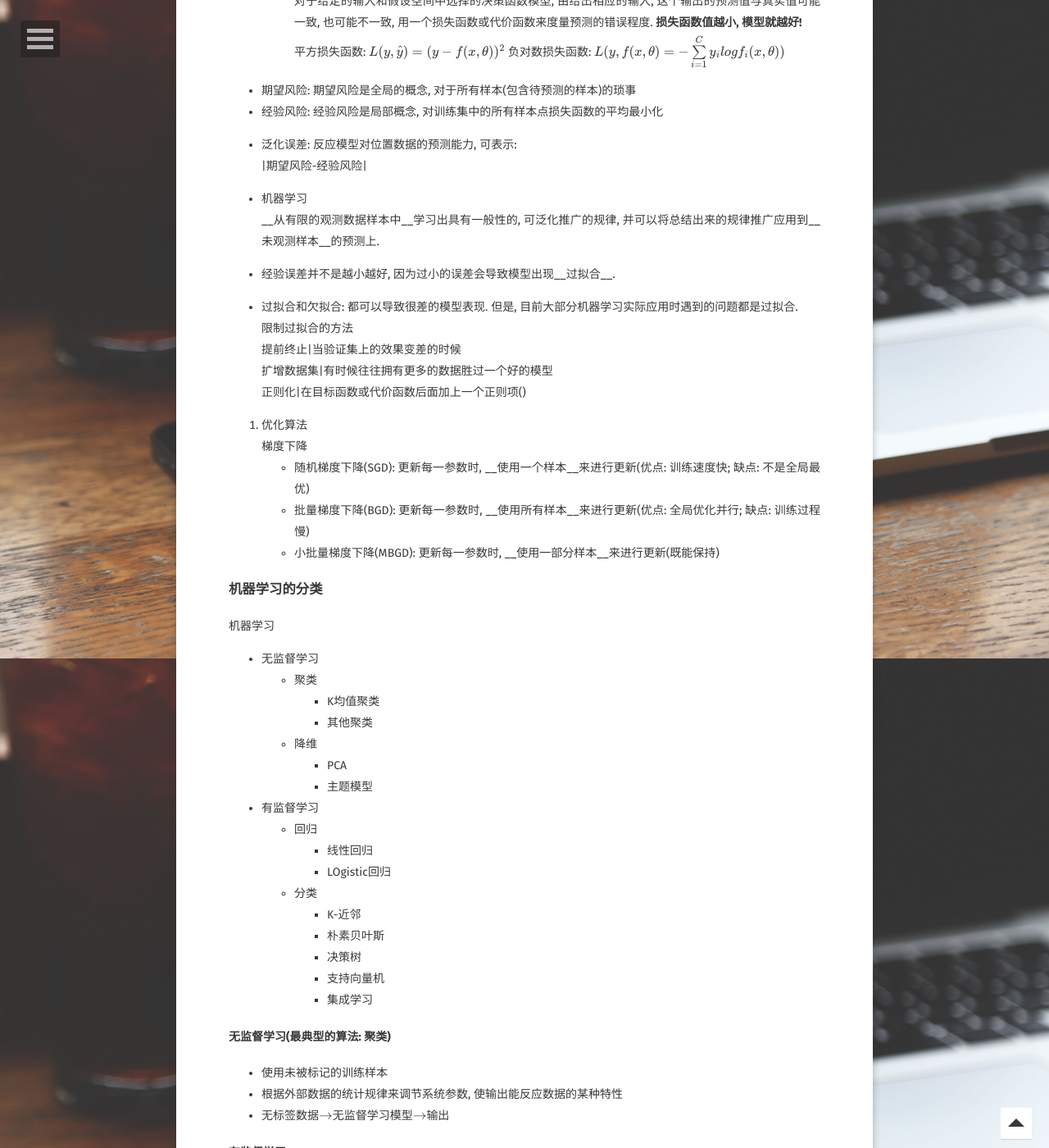
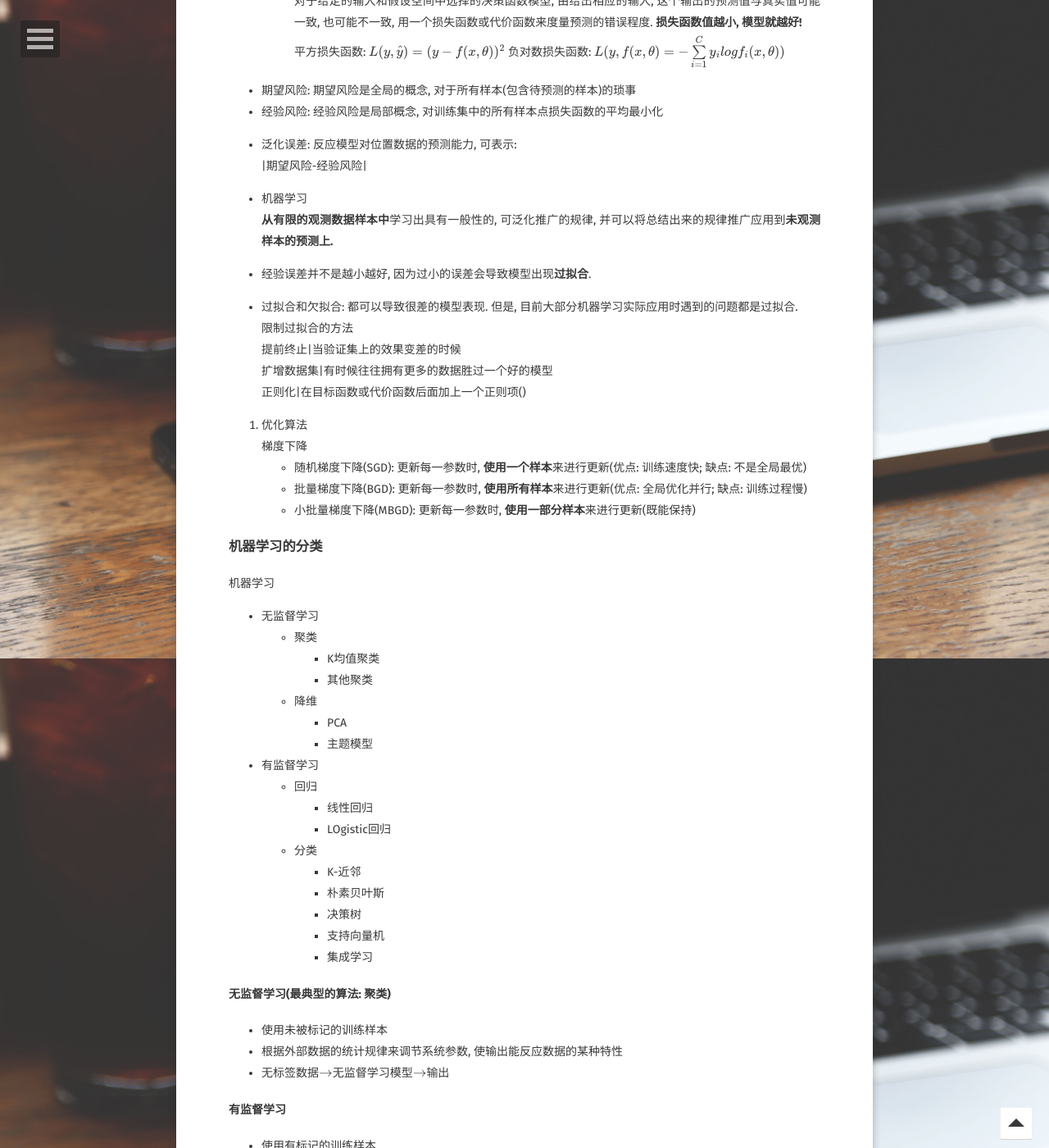
Before and after one commit to Yestercafe/Yestercafe.github.io, a Jekyll site: the page built from _posts/2019-05-31-人工智能主流算法.md, in a window 1280 px wide and 1400 px high, scrolled down 997 px. Shown: the whole window at 82% size. Built offline with Jekyll 4.4.1, drawn with Linux system fonts in a browser that asks for light colours; some web fonts are replaced; formulas are drawn with MathJax 3; comment, search, counter and statistics services are not loaded; some of the changed text lies outside the part shown.

Commit message:
Fix bold font

```diff
--- a/_posts/2019-05-31-人工智能主流算法.md
+++ b/_posts/2019-05-31-人工智能主流算法.md
@@ -12,14 +12,14 @@ comments: true
 ---
 
 ### 什么是机器学习?
-给定__数据__(样本, 实例)和一定的__学习规则__, 从数据中__获取知识__的能力.
+给定<strong>数据</strong>(样本, 实例)和一定的<strong>学习规则</strong>, 从数据中<strong>获取知识</strong>的能力.
 e.g.:
 	- 输入数据(行业+工作年限)
 	- 模型(决策树) -- 科学家的研究成果, 大量的论文都是做这个事的
 	- 获取知识(高收入, 中等收入, 低收入) -- 机器学习的预测结果
 
 ### 机器学习的关键问题
-__机器学习 = 模型(假设) + 评价 + 优化方法__
+<strong>机器学习 = 模型(假设) + 评价 + 优化方法</strong>
 - 模型函数
 	$y(x,w)=w_0+w_1w+w_2x^2+...+w_Mx^M=\sum\limits_{j=0}^Mw_jx^j$
 - 评价
@@ -32,7 +32,7 @@ __机器学习 = 模型(假设) + 评价 + 优化方法__
 	- 模型是一系列能建模数据集的决策函数, 构成假设空间. 通俗地说, 算法结构+优化策略.
 2. 策略
 - 损失函数
-	对于给定的输入和假设空间中选择的决策函数模型, 由给出相应的输入, 这个输出的预测值与真实值可能一致, 也可能不一致, 用一个损失函数或代价函数来度量预测的错误程度. __损失函数值越小, 模型就越好!__
+	对于给定的输入和假设空间中选择的决策函数模型, 由给出相应的输入, 这个输出的预测值与真实值可能一致, 也可能不一致, 用一个损失函数或代价函数来度量预测的错误程度. <strong>损失函数值越小, 模型就越好!</strong>
 	平方损失函数: $L(y,\hat{y})=(y-f(x,\theta))^2$
 	负对数损失函数: $L(y,f(x,\theta)=-\sum\limits_{i=1}^Cy_ilogf_i(x,\theta))$
 
@@ -42,9 +42,9 @@ __机器学习 = 模型(假设) + 评价 + 优化方法__
 	|期望风险-经验风险|
 
 - 机器学习
-__从有限的观测数据样本中__学习出具有一般性的, 可泛化推广的规律, 并可以将总结出来的规律推广应用到__未观测样本__的预测上.
+<strong>从有限的观测数据样本中</strong>学习出具有一般性的, 可泛化推广的规律, 并可以将总结出来的规律推广应用到<strong>未观测样本<strong>的预测上.
 
-- 经验误差并不是越小越好, 因为过小的误差会导致模型出现__过拟合__.
+- 经验误差并不是越小越好, 因为过小的误差会导致模型出现<strong>过拟合</strong>.
 
 - 过拟合和欠拟合: 都可以导致很差的模型表现. 但是, 目前大部分机器学习实际应用时遇到的问题都是过拟合.
 	限制过拟合的方法
@@ -54,9 +54,9 @@ __从有限的观测数据样本中__学习出具有一般性的, 可泛化推
 
 3. 优化算法
 梯度下降
-- 随机梯度下降(SGD): 更新每一参数时, __使用一个样本__来进行更新(优点: 训练速度快; 缺点: 不是全局最优)
-- 批量梯度下降(BGD): 更新每一参数时, __使用所有样本__来进行更新(优点: 全局优化并行; 缺点: 训练过程慢)
-- 小批量梯度下降(MBGD): 更新每一参数时, __使用一部分样本__来进行更新(既能保持)
+- 随机梯度下降(SGD): 更新每一参数时, <strong>使用一个样本</strong>来进行更新(优点: 训练速度快; 缺点: 不是全局最优)
+- 批量梯度下降(BGD): 更新每一参数时, <strong>使用所有样本</strong>来进行更新(优点: 全局优化并行; 缺点: 训练过程慢)
+- 小批量梯度下降(MBGD): 更新每一参数时, <strong>使用一部分样本</strong>来进行更新(既能保持)
 
 ### 机器学习的分类
 机器学习
@@ -89,7 +89,7 @@ __从有限的观测数据样本中__学习出具有一般性的, 可泛化推
 
 
 ### K-means聚类
-- 从__无标签数据__中组织数据的结构, 从而对样本进行分组, 是无监督学习的一种常用聚类方法.
+- 从<strong>无标签数据</strong>中组织数据的结构, 从而对样本进行分组, 是无监督学习的一种常用聚类方法.
 - K-means聚类算法流程可以分为四个步骤, 需要注意几点:
 	- 距离度量: 欧氏距离, 余弦相似度等
 	- 质心计算: 样本均值
```
